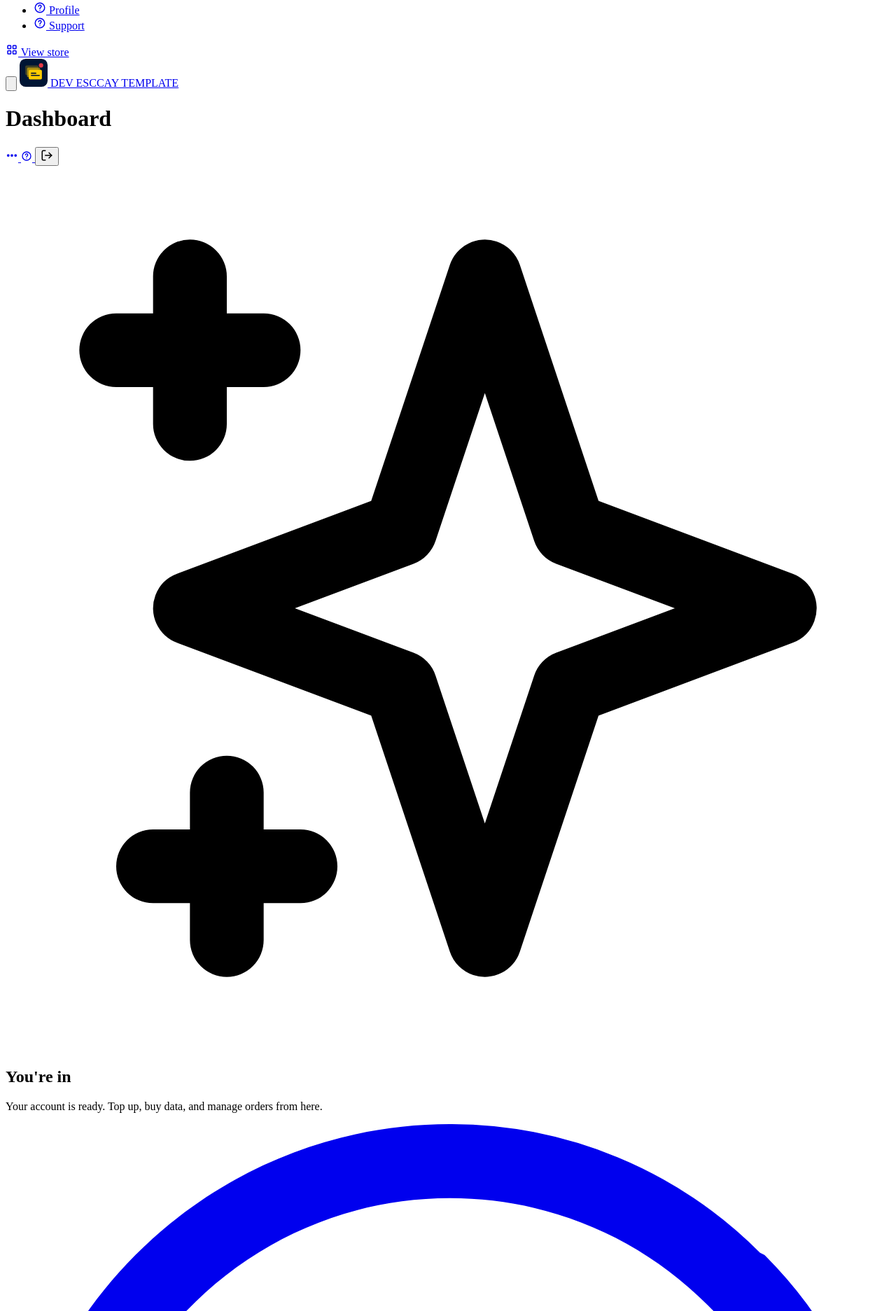
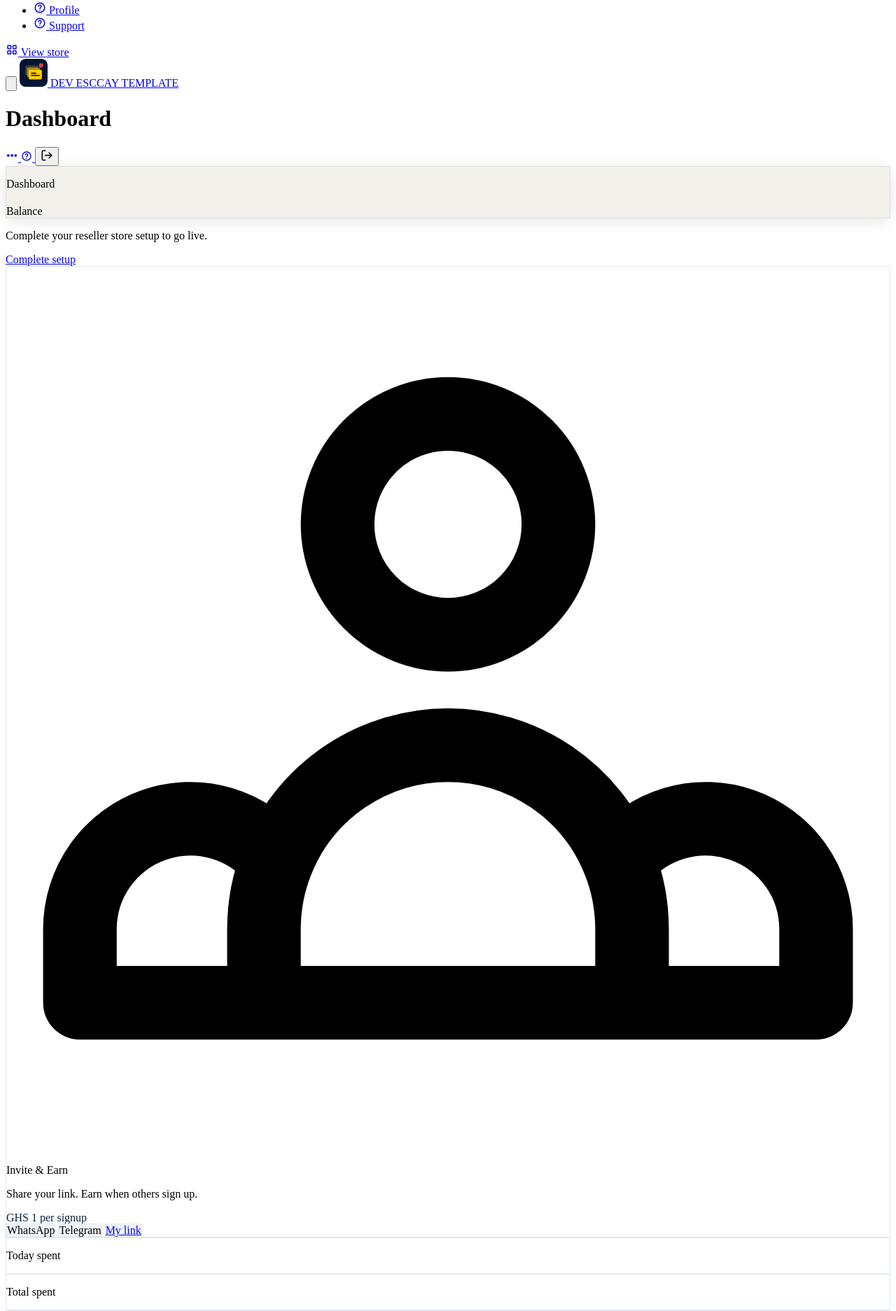
Before and after one commit to Onezsolo/datatem, a Laravel app: page /dashboard in a window 1280 px wide. Shown: the part 1364-3237 px from the top of the page at 70% size. Run offline with Laravel 12, Linux system fonts and the light colour scheme; a user stored in the database is signed in; data comes from the database, SQL or seed files in the repository; tables that the repository leaves empty hold one stand-in row (values such as "Sample post").

Commit message:
feat(ui): auto-open sidebar after login and remove blocking welcome modal

```diff
--- a/resources/views/components/layouts/admin.blade.php
+++ b/resources/views/components/layouts/admin.blade.php
@@ -19,7 +19,7 @@
 <body class="min-h-full bg-surface-muted pb-16 text-ink lg:pb-0">
     <a class="skip-link" href="#main-content">Skip to main content</a>
 
-    <div class="mx-auto flex min-h-screen w-full max-w-[100rem]" x-data="{ adminSidebarOpen: false }">
+    <div class="mx-auto flex min-h-screen w-full max-w-[100rem]" x-data="{ adminSidebarOpen: {{ request()->boolean('welcome') ? 'true' : 'false' }} }" x-init="const welcomeUrl = new URL(window.location.href); if (welcomeUrl.searchParams.has('welcome')) { welcomeUrl.searchParams.delete('welcome'); window.history.replaceState({}, '', welcomeUrl.pathname + welcomeUrl.search + welcomeUrl.hash); }">
         <x-shell.admin-sidebar :groups="$groups" />
         <x-shell.admin-drawer :groups="$groups" />
 
--- a/resources/views/components/layouts/member.blade.php
+++ b/resources/views/components/layouts/member.blade.php
@@ -19,7 +19,7 @@
 <body class="min-h-full bg-surface-muted pb-16 text-ink lg:pb-0">
     <a class="skip-link" href="#main-content">Skip to main content</a>
 
-    <div class="mx-auto flex min-h-screen w-full max-w-[90rem]" x-data="{ mobileSidebarOpen: false }">
+    <div class="mx-auto flex min-h-screen w-full max-w-[90rem]" x-data="{ mobileSidebarOpen: {{ request()->boolean('welcome') ? 'true' : 'false' }} }" x-init="const welcomeUrl = new URL(window.location.href); if (welcomeUrl.searchParams.has('welcome')) { welcomeUrl.searchParams.delete('welcome'); window.history.replaceState({}, '', welcomeUrl.pathname + welcomeUrl.search + welcomeUrl.hash); }">
         <x-shell.member-sidebar :groups="$groups" />
         <x-shell.member-mobile-drawer :groups="$groups" />
 
--- a/resources/views/dashboard.blade.php
+++ b/resources/views/dashboard.blade.php
@@ -14,30 +14,6 @@
 .dash-board .dash-pkg.telecel { border-color: #ef4444; }
 </style>
 <div class="dash-board min-h-screen bg-surface-muted text-brand-navy" x-data="userDashboard()" x-init="init()">
-    <!-- Welcome modal (redesigned) -->
-    <div x-show="showPopup" x-cloak class="fixed inset-0 z-[150] flex items-center justify-center p-4">
-        <div x-show="showPopup" x-transition:enter="transition ease-out duration-300" x-transition:enter-start="opacity-0" x-transition:enter-end="opacity-100" x-transition:leave="transition ease-in duration-200" class="absolute inset-0 bg-black/50 backdrop-blur-sm"></div>
-        <div x-show="showPopup" x-transition:enter="transition ease-out duration-300 transform" x-transition:enter-start="opacity-0 scale-95" x-transition:enter-end="opacity-100 scale-100" class="relative w-full max-w-md bg-surface border border-line rounded-card p-8 shadow-none">
-            <div class="text-center">
-                <div class="inline-flex w-16 h-16 rounded-card bg-line text-brand-navy items-center justify-center mb-6 border border-cyan-200">
-                    <svg class="w-8 h-8" fill="none" stroke="currentColor" viewBox="0 0 24 24"><path stroke-linecap="round" stroke-linejoin="round" stroke-width="2" d="M5 3v4M3 5h4M6 17v4m-2-2h4m5-16l2.286 6.857L21 12l-5.714 2.143L13 21l-2.286-6.857L5 12l5.714-2.143L13 3z"/></svg>
-                </div>
-                <h2 class="text-2xl font-bold text-brand-navy mb-2">You're in</h2>
-                <p class="text-muted text-sm mb-8">Your account is ready. Top up, buy data, and manage orders from here.</p>
-                @php $whatsappChannelUrl = \App\Services\SettingsService::get('support_whatsapp_group_url') ?: ''; @endphp
-                <div class="flex flex-col sm:flex-row gap-3 justify-center">
-                    @if($whatsappChannelUrl !== '')
-                    <a href="{{ e($whatsappChannelUrl) }}" target="_blank" rel="noopener noreferrer" @click="showPopup = false; localStorage.setItem('welcomeShown', 'true')" class="inline-flex items-center justify-center gap-2 px-5 py-3 rounded-card bg-[#25D366] text-white font-semibold text-sm hover:opacity-90 transition-opacity">
-                        <svg class="w-5 h-5" fill="currentColor" viewBox="0 0 24 24"><path d="M17.472 14.382c-.297-.149-1.758-.867-2.03-.967-.273-.099-.471-.148-.67.15-.197.297-.767.966-.94 1.164-.173.199-.347.223-.644.075-.297-.15-1.255-.463-2.39-1.475-.883-.788-1.48-1.761-1.653-2.059-.173-.297-.018-.458.13-.606.134-.133.298-.347.446-.52.149-.174.198-.298.298-.497.099-.198.05-.371-.025-.52-.075-.149-.669-1.612-.916-2.207-.242-.579-.487-.5-.669-.51-.173-.008-.371-.01-.57-.01-.198 0-.52.074-.792.372-.272.297-1.04 1.016-1.04 2.479 0 1.462 1.065 2.875 1.213 3.074.149.198 2.096 3.2 5.077 4.487.709.306 1.262.489 1.694.625.712.227 1.36.195 1.871.118.571-.085 1.758-.719 2.006-1.413.248-.694.248-1.289.173-1.413-.074-.124-.272-.198-.57-.347m-5.421 7.403h-.004a9.87 9.87 0 01-5.031-1.378l-.361-.214-3.741.982.998-3.648-.235-.374a9.86 9.86 0 01-1.51-5.26c.001-5.45 4.436-9.884 9.888-9.884 2.64 0 5.122 1.03 6.988 2.898a9.825 9.825 0 012.893 6.994c-.003 5.45-4.437 9.884-9.885 9.884m8.413-18.297A11.815 11.815 0 0012.05 0C5.414 0 0 5.414 0 12.05c0 2.123.551 4.2 1.6 6.04L0 24l6.101-1.601A11.77 11.77 0 0012.05 24.1c6.636 0 12.05-5.414 12.05-12.05 0-3.212-1.25-6.231-3.513-8.5zm-.002 0z"/></svg>
-                        Join WhatsApp
-                    </a>
-                    @endif
-                    <button @click="showPopup = false; localStorage.setItem('welcomeShown', 'true')" class="px-5 py-3 rounded-card bg-slate-200 text-brand-navy font-semibold text-sm hover:bg-slate-300 transition-colors border border-slate-300">Continue</button>
-                </div>
-            </div>
-        </div>
-    </div>
-
     <div class="max-w-6xl mx-auto px-4 sm:px-6 py-8 lg:py-12">
         <!-- Top: greeting + balance strip -->
         <header class="dash-hero rounded-card border border-line p-6 sm:p-8 mb-8 dash-glow">
@@ -209,7 +185,6 @@
 function userDashboard() {
     const packageLogos = { MTN: '{{ asset('assets/mtn.jpg') }}', AT: '{{ asset('assets/airtelTigo.png') }}', Telecel: '{{ asset('assets/telecel.png') }}' };
     return {
-        showPopup: false,
         stats: { balance: 0, todaySpent: 0, totalSpent: 0, totalOrders: 0 },
         popularPackages: { mtn: [], at: [], telecel: [] },
         showOrderModal: false,
@@ -229,9 +204,7 @@ function userDashboard() {
         },
         async init() {
             if (!this.$store.auth.token) { window.location.href = '/login'; return; }
-            const shouldShowWelcome = !localStorage.getItem('welcomeShown');
             await Promise.all([this.fetchStats(), this.fetchPopularPackages(), this.fetchResellerStatus()]);
-            if (shouldShowWelcome) this.$nextTick(() => { this.showPopup = true; });
         },
         async fetchResellerStatus() {
             try {
--- a/resources/views/login.blade.php
+++ b/resources/views/login.blade.php
@@ -24,7 +24,9 @@
                         const target = redirectParam && redirectParam.startsWith('/') && !redirectParam.startsWith('//')
                             ? redirectParam
                             : (data.user.role === 'developer' ? '/developer' : (data.user.role === 'admin' ? '/admin/dashboard' : '/dashboard'));
-                        window.location.href = target;
+                        const welcomeUrl = new URL(target, window.location.origin);
+                        welcomeUrl.searchParams.set('welcome', '1');
+                        window.location.href = welcomeUrl.pathname + welcomeUrl.search + welcomeUrl.hash;
                     } else {
                         this.error = data.error || 'Invalid credentials';
                     }
--- a/resources/views/partials/auth-sync.blade.php
+++ b/resources/views/partials/auth-sync.blade.php
@@ -30,7 +30,9 @@
         }
 
         if (localStorage.getItem('token')) {
-            window.location.replace(target);
+            const welcomeUrl = new URL(target, window.location.origin);
+            welcomeUrl.searchParams.set('welcome', '1');
+            window.location.replace(welcomeUrl.pathname + welcomeUrl.search + welcomeUrl.hash);
         }
     });
 </script>
--- a/resources/views/signup.blade.php
+++ b/resources/views/signup.blade.php
@@ -35,7 +35,9 @@
                         const target = redirectParam && redirectParam.startsWith('/') && !redirectParam.startsWith('//')
                             ? redirectParam
                             : '/dashboard';
-                        window.location.href = target;
+                        const welcomeUrl = new URL(target, window.location.origin);
+                        welcomeUrl.searchParams.set('welcome', '1');
+                        window.location.href = welcomeUrl.pathname + welcomeUrl.search + welcomeUrl.hash;
                     } else {
                         if (typeof data === 'object' && data !== null && !Array.isArray(data)) {
                             this.errors = {};
```
Also changed, not shown: docs/superpowers/plans/2026-11-23-one-system-foundation.md (+2 -0 lines), tests/Feature/AdminConsoleTest.php (+8 -0 lines), tests/Feature/ShellWrappingTest.php (+13 -0 lines).
